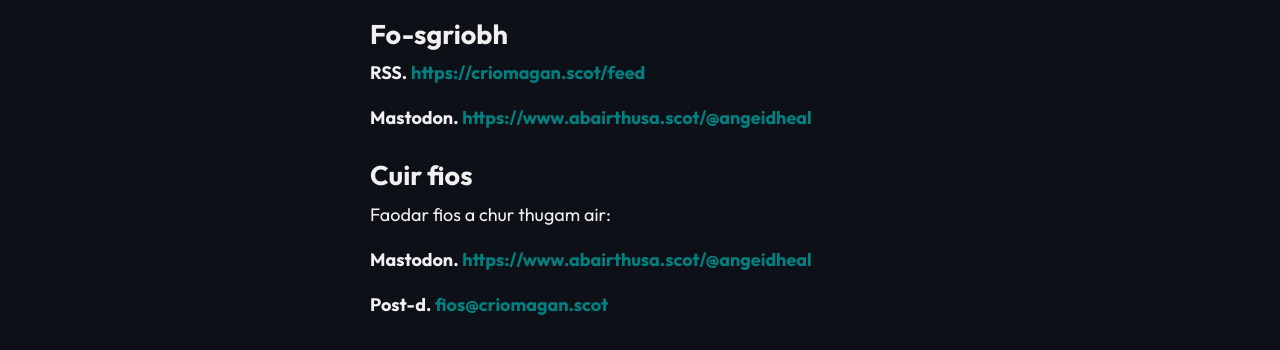
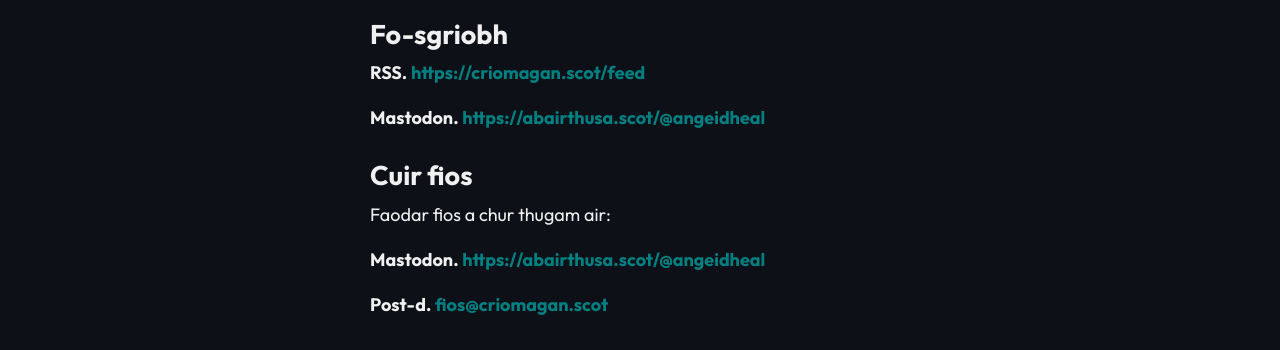
Before and after one commit to angeidheal/angeidheal.github.io, a Jekyll site: the page built from mu-mo-dheidhinn.md, in a window 1280 px wide. Shown: the part 1014-1364 px from the top of the page. Built offline with Jekyll 4.4.1, drawn with Linux system fonts in a browser that asks for light colours; nearby versions of some CDN libraries; part of the change alters nothing that is shown.

Commit message:
Update _config.yml

```diff
--- a/_config.yml
+++ b/_config.yml
@@ -24,7 +24,7 @@ paginate: 12
 paginate_path: /duilleag-:num/
 
 #social
-mastodon: https://www.abairthusa.scot/@angeidheal
+mastodon: https://abairthusa.scot/@angeidheal
 twitter:
 instagram:
 facebook:
```
